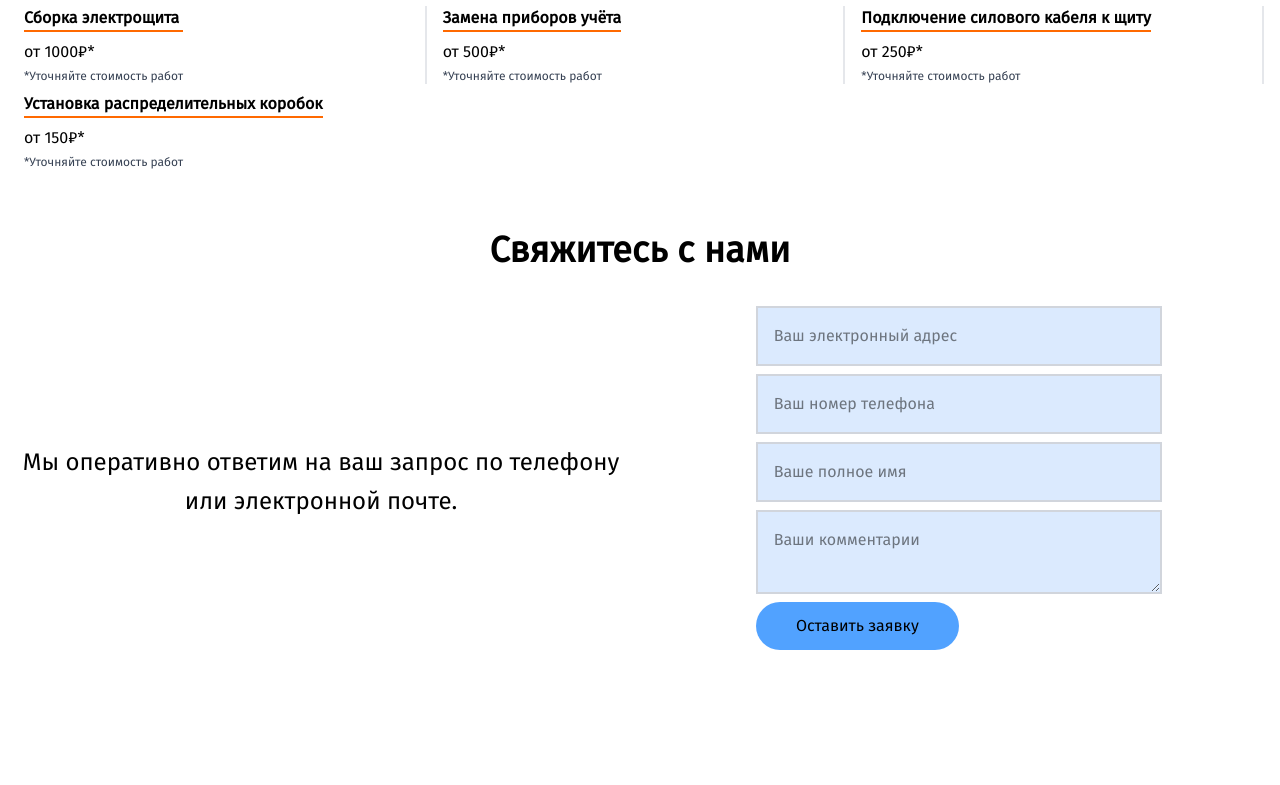
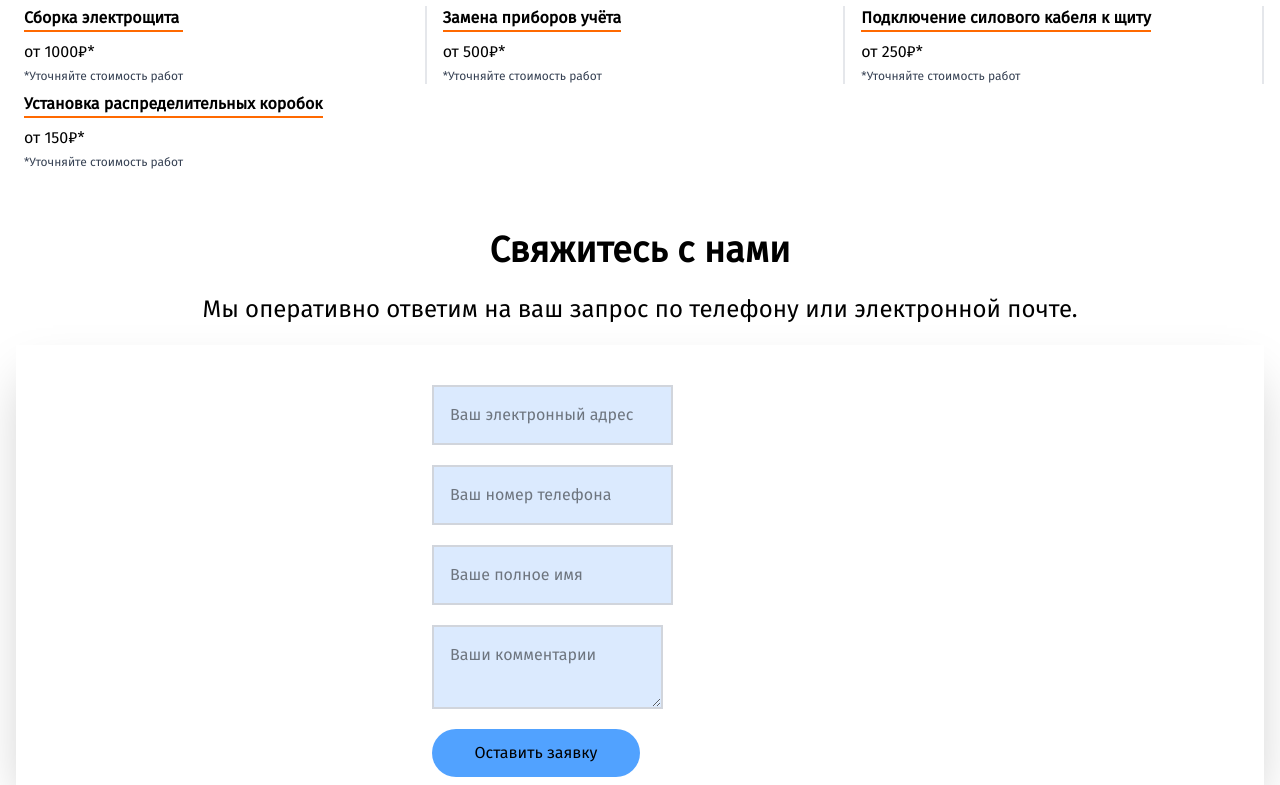
Before and after one commit to lexxik753/electrics, a Vue app: page / in a window 1280 px wide. Shown: the part 2320-3105 px from the top of the page. Before the commit the page ends 2978 px from the top, so only its background shows below. Built offline with nearby package versions, Linux system fonts and the light colour scheme; the HTML template or start-up script is replaced by a standard one.

Commit message:
need fix...

```diff
--- a/src/blocks/FeedBack.vue
+++ b/src/blocks/FeedBack.vue
@@ -5,6 +5,9 @@ import FeedbackForm from '../components/FeedbackForm.vue';
 <template>
     <section class="container mt-15 mx-auto px-4">
         <h3 class="pb-5 text-xl md:text-2xl lg:text-4xl text-center font-bold">Свяжитесь с нами</h3>
+        <p class="text-center lg:text-2xl/relaxed md:text-xl/loose ">
+            Мы оперативно ответим на ваш запрос по телефону или электронной почте.
+        </p>
         <div>
             <FeedbackForm />
         </div>
--- a/src/components/FeedbackForm.vue
+++ b/src/components/FeedbackForm.vue
@@ -2,18 +2,17 @@
 
 </script>
 <template>
-    <div class="mt-4 flex flex-col md:grid grid-cols-2 grid-rows-1  gap-7">
-        <p class="place-self-center-safe text-center lg:text-2xl/relaxed md:text-xl/loose ">
-            Мы оперативно ответим на ваш запрос по телефону или электронной почте.
-        </p>
-        <div>
-            <form action="" class="flex flex-col w-full lg:w-2/3 sm:place-self-center">
-                <input type="text" name="userEmail" placeholder="Ваш электронный адрес" class="mb-2 p-4 border-2 border-gray-300 bg-blue-100" />
-                <input type="text" name="userPhone" placeholder="Ваш номер телефона" class="mb-2 p-4 border-2 border-gray-300 bg-blue-100" />
-                <input type="text" name="userName" placeholder="Ваше полное имя" class="mb-2 p-4 border-2 border-gray-300 bg-blue-100" />
-                <textarea type="text" name="userComments" placeholder="Ваши комментарии" class="p-4 border-2 border-gray-300 bg-blue-100" />
-                <button class="my-2 p-3 w-1/2 rounded-full bg-blue-400">Оставить заявку</button>
-            </form>
-        </div>
+    <div class="mt-4 shadow-2xl">
+        <form action="" class="pt-10 flex flex-wrap gap-3 w-full lg:w-1/3 sm:place-self-center">
+            <input type="text" name="userEmail" placeholder="Ваш электронный адрес"
+                class="mb-2 p-4 border-2 border-gray-300 bg-blue-100" />
+            <input type="text" name="userPhone" placeholder="Ваш номер телефона"
+                class="mb-2 p-4 border-2 border-gray-300 bg-blue-100" />
+            <input type="text" name="userName" placeholder="Ваше полное имя"
+                class="mb-2 p-4 border-2 border-gray-300 bg-blue-100" />
+            <textarea type="text" name="userComments" placeholder="Ваши комментарии"
+                class="p-4 border-2 border-gray-300 bg-blue-100" />
+            <button class="my-2 p-3 w-1/2 rounded-full bg-blue-400">Оставить заявку</button>
+        </form>
     </div>
 </template>
```
